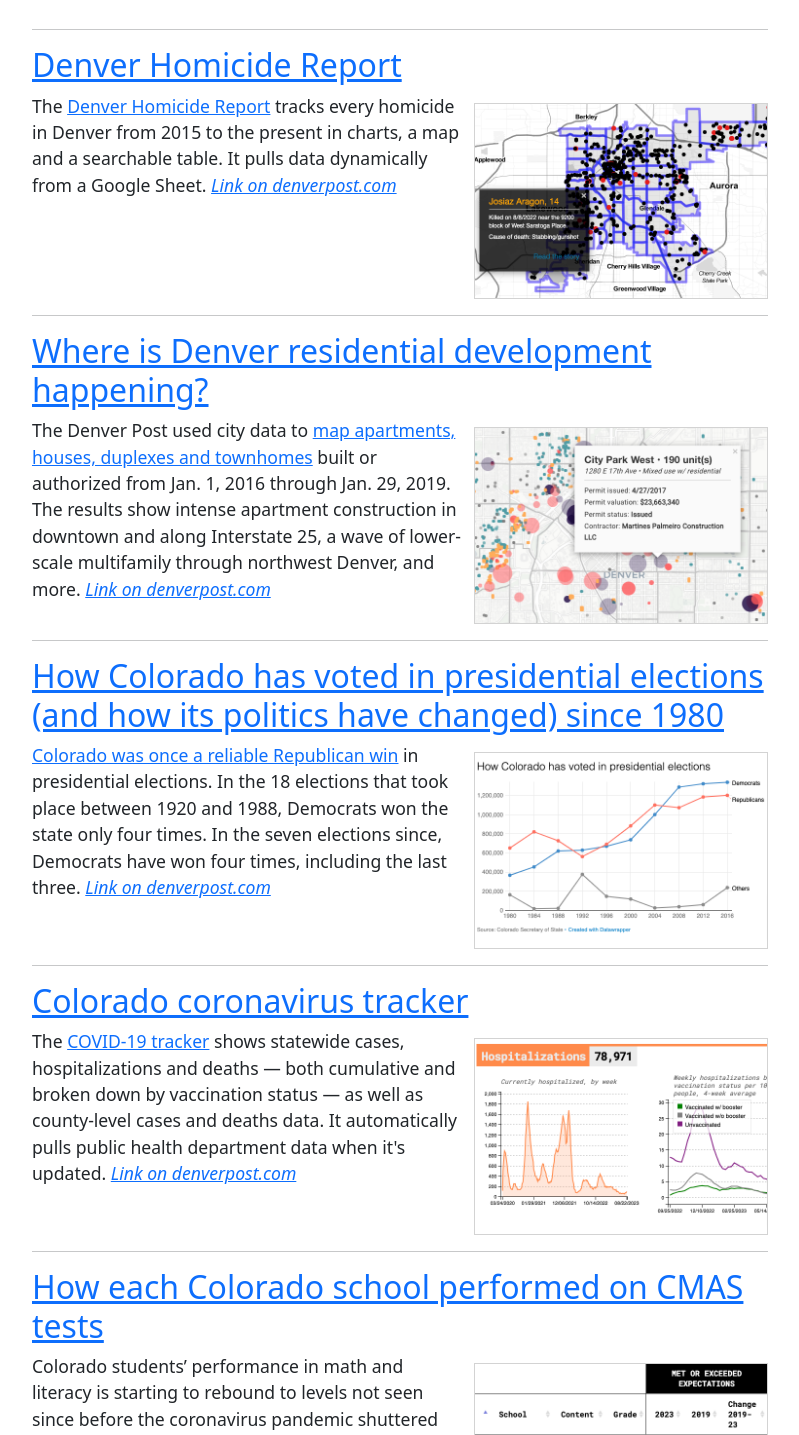
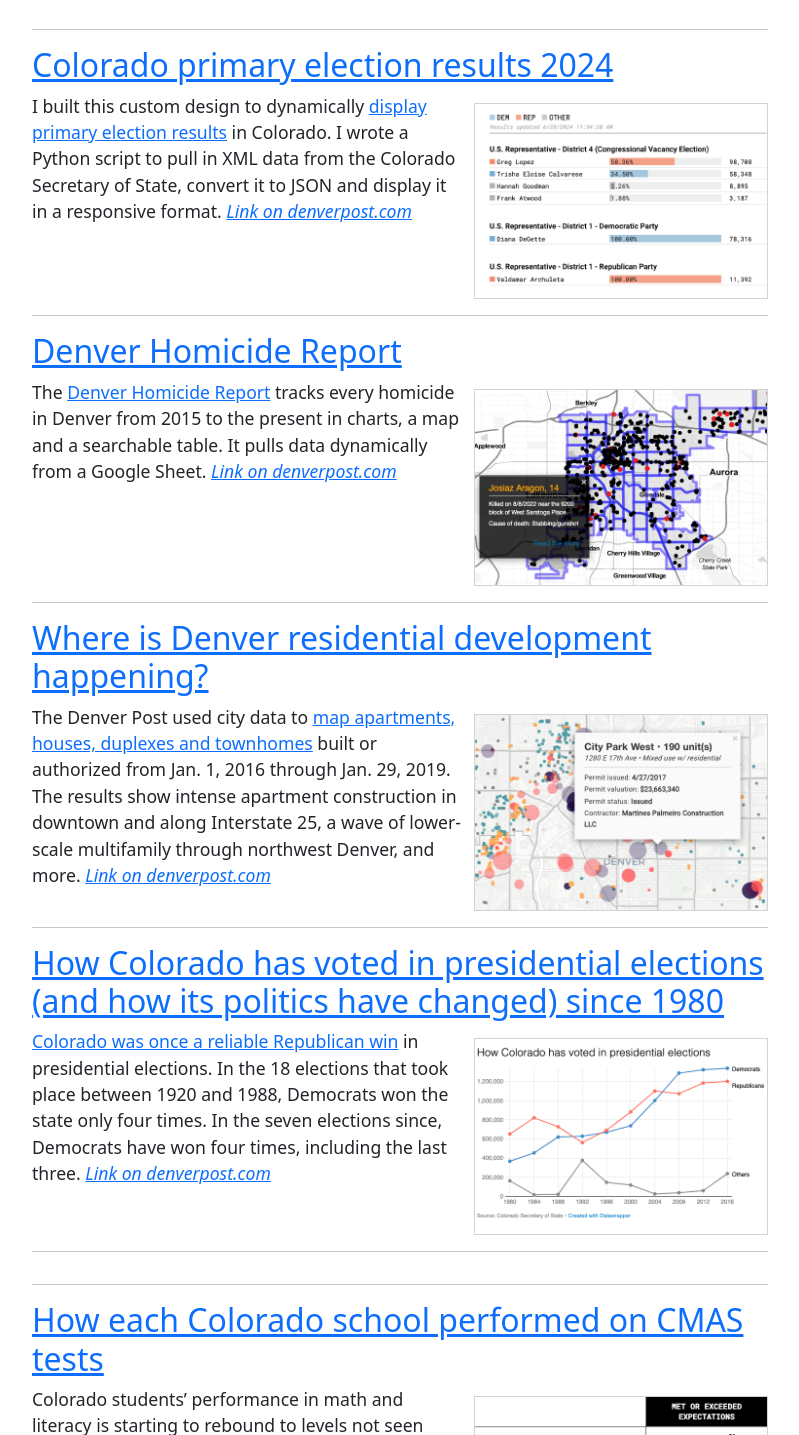
Before and after one commit to githamm/kevin-hamm, a plain HTML site: page index.html in a window 1280 px wide. Shown: the part 1002-2437 px from the top of the page, without its empty margins (240-1039 px from the left). Drawn offline with nearby package versions, Linux system fonts and the light colour scheme.

Commit message:
Add primary election results, remove Covid tracker

```diff
--- a/index.html
+++ b/index.html
@@ -94,6 +94,18 @@
         </div>
         <div class="row justify-content-center">
             <div class="col-md-8 col-sm-1">
+                <h2 class=""><a href="https://extras.denverpost.com/app/elections/2024/primary/results/">Colorado primary election results 2024</a></h2>
+                <a href="https://extras.denverpost.com/app/elections/2024/primary/results/"><img src="./primary_election_results_thumbnail.png"></a>
+                <p class="graphic-description">I built this custom design to dynamically <a href="https://extras.denverpost.com/app/elections/2024/primary/results/">display primary election results</a> in Colorado. I wrote a Python script to pull in XML data from the Colorado Secretary of State, convert it to JSON and display it in a responsive format. <em><a href="https://www.denverpost.com/2024/06/25/colorado-primary-election-results-2024/">Link on denverpost.com</a></em></p>
+            </div>
+        </div>
+        <div class="row justify-content-center">
+            <div class="col-md-8 col-sm-1">
+                <hr>
+            </div>
+        </div>
+        <div class="row justify-content-center">
+            <div class="col-md-8 col-sm-1">
                 <h2 class=""><a href="https://extras.denverpost.com/app/homicide-report/index_papa.html">Denver Homicide Report</a></h2>
                 <a href="https://extras.denverpost.com/app/homicide-report/index_papa.html"><img src="./homicide_report_thumbnail.png"></a>
                 <p class="graphic-description">The <a href="https://extras.denverpost.com/app/homicide-report/index_papa.html">Denver Homicide Report</a> tracks every homicide in Denver from 2015 to the present in charts, a map and a searchable table. It pulls data dynamically from a Google Sheet. <em><a href="https://www.denverpost.com/denver-homicides/">Link on denverpost.com</a></em></p>
@@ -126,13 +138,6 @@
         <div class="row justify-content-center">
             <div class="col-md-8 col-sm-1">
                 <hr>
-            </div>
-        </div>
-        <div class="row justify-content-center">
-            <div class="col-md-8 col-sm-1">
-                <h2 class=""><a href="https://extras.denverpost.com/app/coronavirus/dashboard-may-2022/index.html">Colorado coronavirus tracker</a></h2>
-                <a href="https://extras.denverpost.com/app/coronavirus/dashboard-may-2022/index.html"><img src="./covid_19_tracker_thumbnail.png"></a>
-                <p class="graphic-description">The <a href="https://extras.denverpost.com/app/coronavirus/dashboard-may-2022/index.html">COVID-19 tracker</a> shows statewide cases, hospitalizations and deaths &mdash; both cumulative and broken down by vaccination status &mdash; as well as county-level cases and deaths data. It automatically pulls public health department data when it's updated. <em><a href="https://www.denverpost.com/2020/03/06/coronavirus-map-colorado/">Link on denverpost.com</a></em></p>
             </div>
         </div>
         <div class="row justify-content-center">
```
Also changed, not shown: primary_election_results_thumbnail.png (added).
